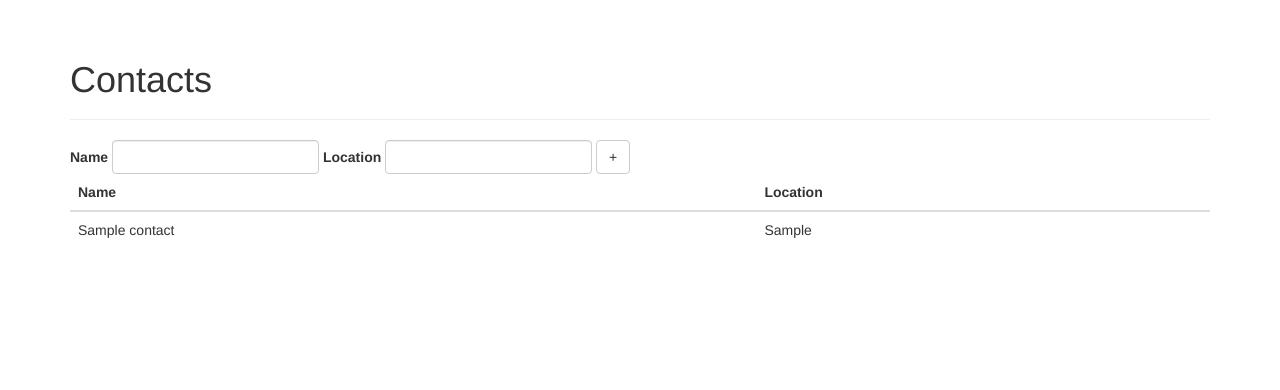
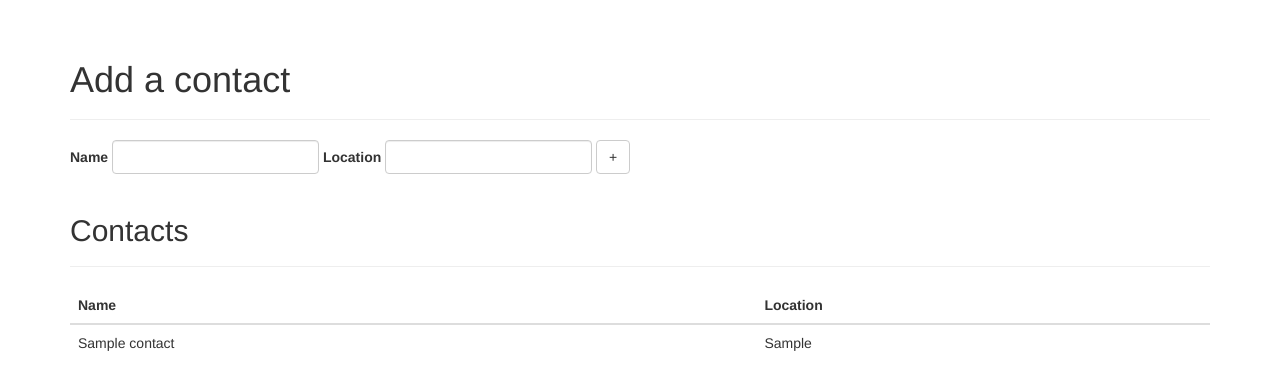
Before and after one commit to wildme/flask, a Flask app: page /contacts in a window 1280 px wide. Shown: the part 52-442 px from the top of the page. Run offline with Flask 2, Linux system fonts and the light colour scheme; tables that the repository leaves empty hold one stand-in row (values such as "Sample post"); some libraries are stand-ins or nearby versions.

Commit message:
Added a separation line

```diff
--- a/A1/app/templates/contacts.html
+++ b/A1/app/templates/contacts.html
@@ -5,12 +5,14 @@
 
 {% block page_content %}
 <div class="page-header">
-    <h1>Contacts</h1>
+    <h1>Add a contact</h1>
 </div>
 <div class="col-md-4, offset-md-4, form-inline ">
     {{ wtf.quick_form(form) }}
 </div>
-
+<div class="page-header">
+<h2>Contacts</h2>
+</div>
 <table class="table table-hover">
     <thead>
         <tr>
```
